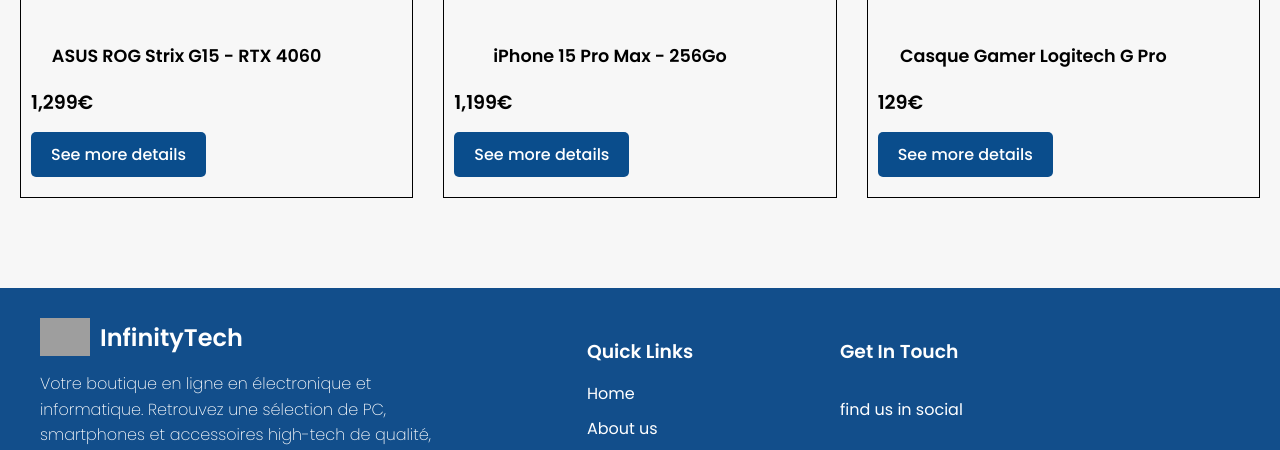
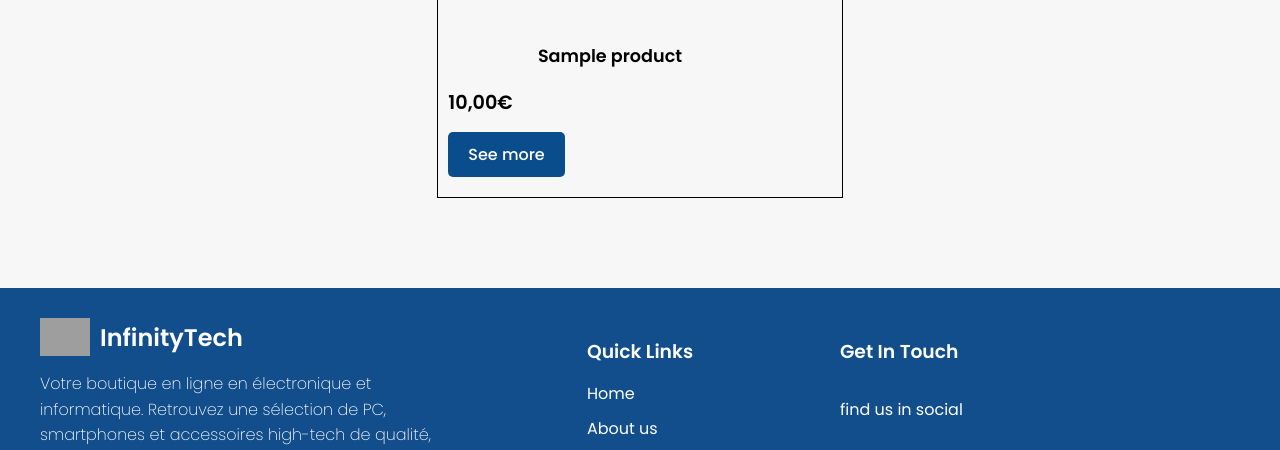
Before and after one commit to Luna-caty/Infinity-Tech, a PHP site: page /home.php in a window 1280 px wide. Shown: the part 1565-2015 px from the top of the page. Run offline with PHP 8.4, Linux system fonts and the light colour scheme; tables that the repository leaves empty hold one stand-in row (values such as "Sample post"); grey boxes marked "Sample" are stand-in pictures; a stand-in replaces the project's code that opens the database connection; grey boxes are pictures that could not be loaded.

Commit message:
home page fully functional

```diff
--- a/home/home.css
+++ b/home/home.css
@@ -7,8 +7,27 @@
   font-family: "Poppins", sans-serif;
   background-color: #f7f7f7;
 }
+@keyframes fadeInUp {
+  from {
+    opacity: 0;
+    transform: translateY(30px);
+  }
+  to {
+    opacity: 1;
+    transform: translateY(0);
+  }
+}
+.animate-on-load {
+  animation: fadeInUp 1s ease-out forwards;
+  opacity: 0;
+}
+
+
+
+
+
 .hero {
-  background: linear-gradient(135deg, #041e3a 0%, #0a4d8c 50%, #0d4c96 100%);
+  background: linear-gradient(142deg, #041e3a 0%, #0a4d8c 50%, #0d4c96 100%);
   display: flex;
 }
 
@@ -31,17 +50,20 @@
 #callToAction {
   display: inline-block;
   padding: 12px 24px;
-  background: #12298c;
+  background: #051457;
   color: white;
   text-decoration: none;
   font-family: "Poppins", sans-serif;
   font-weight: 600;
   font-size: 16px;
+  font-style: italic;
   text-transform: uppercase;
   border: none;
   letter-spacing: 1px;
-  transition: transform 0.3s ease, box-shadow 0.3s ease;
-  box-shadow: 0 4px 6px rgba(0, 0, 0, 0.1);
+}
+#callToAction:hover {
+  background: #0a2184;
+  cursor: pointer;
 }
 
 .hero-texts {
@@ -102,6 +124,8 @@
 .best-seller-section {
   text-align: center;
   padding: 40px 20px;
+  display: flex;
+  justify-content: center;
 }
 
 .best-seller-title {
@@ -109,6 +133,7 @@
   font-size: 2.5rem;
   color: #0a4d8c;
   margin-bottom: 30px;
+  text-align: center;
 }
 
 .best-seller-products {
--- a/home/home.php
+++ b/home/home.php
@@ -1,3 +1,15 @@
+<?php
+require_once '../register/database.php';
+
+$random_query = "SELECT * FROM products ORDER BY RAND() LIMIT 3";
+$random_result = mysqli_query($connection, $random_query);
+
+?>
+
+
+
+
+
 <!DOCTYPE html>
 <html lang="en">
 
@@ -13,7 +25,7 @@
 
 <body>
     <?php include '../reusables/navbar.php'; ?>
-    <div class="hero">
+    <div class="hero animate-on-load">
         <div class="hero-texts">
             <p id="hero1">InfinityTech – The Ultimate Electronics & IT Store</p>
             <p id="hero2">Discover a wide range of products: computers, phones, peripherals, storage, and more</p>
@@ -24,14 +36,14 @@
         <img src="../assets/hero.png" alt="hero" class="hero-image">
     </div>
 
-    <div class="categories">
+    <div class="categories animate-on-load">
         <p id="categories-title">Our Categories</p>
         <div class="product-cards">
             <div class="product-card">
                 <img src="../assets/laptop.png" alt="Laptop" class="product-image">
                 <div class="product-info">
                     <h2 class="categorie-name">Laptop</h2>
-                    <a href="../shop/shop.php" class="shop-now-btn">Shop Now</a>
+                    <a href="../shop/shop.php?type=laptop" class="shop-now-btn">Shop Now</a>
                 </div>
             </div>
 
@@ -39,7 +51,7 @@
                 <img src="../assets/phones.png" alt="Phone" class="product-image">
                 <div class="product-info">
                     <h2 class="categorie-name">Phone</h2>
-                    <a href="#" class="shop-now-btn">Shop Now</a>
+                    <a href="../shop/shop.php?type=smartphone" class="shop-now-btn">Shop Now</a>
                 </div>
             </div>
 
@@ -47,7 +59,7 @@
                 <img src="../assets/accessoires.png" alt="accessoires" class="product-image">
                 <div class="product-info">
                     <h2 class="categorie-name">Accessoires</h2>
-                    <a href="#" class="shop-now-btn">Shop Now</a>
+                    <a href="../shop/shop.php?type=accessoire" class="shop-now-btn">Shop Now</a>
                 </div>
             </div>
 
@@ -55,41 +67,33 @@
                 <img src="../assets/components.png" alt="components" class="product-image">
                 <div class="product-info">
                     <h2 class="categorie-name">Stockage & Composants</h2>
-                    <a href="#" class="shop-now-btn">Shop Now</a>
+                    <a href="../shop/shop.php?type=composant" class="shop-now-btn">Shop Now</a>
                 </div>
             </div>
         </div>
     </div>
-    <section class="best-seller-section">
-        <h2 class="best-seller-title">BEST SELLER</h2>
-        <div class="best-seller-products">
-            <div class="bestSeller-card">
-                <img src="../assets/ASUS.png" alt="ASUS ROG Strix G15" class="product-image">
-                <h3 class="product-name">ASUS ROG Strix G15 - RTX 4060</h3>
-                <p class="product-price">1,299€</p>
-                <div class="bestSeller-btn">
-                    <a href="#" class="details-btn">See more details</a>
-                </div>
-            </div>
+    <h2 class="best-seller-title animate-on-load">BEST SELLER</h2>
+    <section class="best-seller-section animate-on-load">
 
-            <div class="bestSeller-card">
-                <img src="../assets/iphone15pro.png" alt="iPhone 15 Pro Max" class="product-image">
-                <h3 class="product-name">iPhone 15 Pro Max - 256Go</h3>
-                <p class="product-price">1,199€</p>
-                <div class="bestSeller-btn">
-                    <a href="#" class="details-btn">See more details</a>
-                </div>
-            </div>
+        <?php
+        if (mysqli_num_rows($random_result) > 0) {
+            while ($row = mysqli_fetch_assoc($random_result)) {
+                echo '<div class="best-seller-products">';
+                echo ' <div class="bestSeller-card">';
+                echo '<img src="../assets/' . htmlspecialchars($row['image_principale']) . '" alt="' . htmlspecialchars($row['name']) . '" class="product-image">';
+                echo '<h3 class="product-name">' . htmlspecialchars($row['name']) . '</h3>';
+                echo '<p class="product-price">' . number_format($row['prix'], 2, ',', ' ') . '€</p>';
+                echo '<div class="bestSeller-btn">';
+                echo '<a href="../productDetail/product_detail.php?id=' . htmlspecialchars($row['id_product']) . '" class="details-btn">See more</a>';
+                echo '</div>';
+                echo '</div>';
+                echo '</div>';
+            }
+        } else {
+            echo '<p class="no-products">No products found matching your criteria.</p>';
+        }
+        ?>
 
-            <div class="bestSeller-card">
-                <img src="../assets/casque.png" alt="Logitech G Pro Headset" class="product-image">
-                <h3 class="product-name">Casque Gamer Logitech G Pro</h3>
-                <p class="product-price">129€</p>
-                <div class="bestSeller-btn">
-                    <a href="#" class="details-btn">See more details</a>
-                </div>
-            </div>
-        </div>
     </section>
     <?php include '../reusables/footer.php'; ?>
 </body>
```
